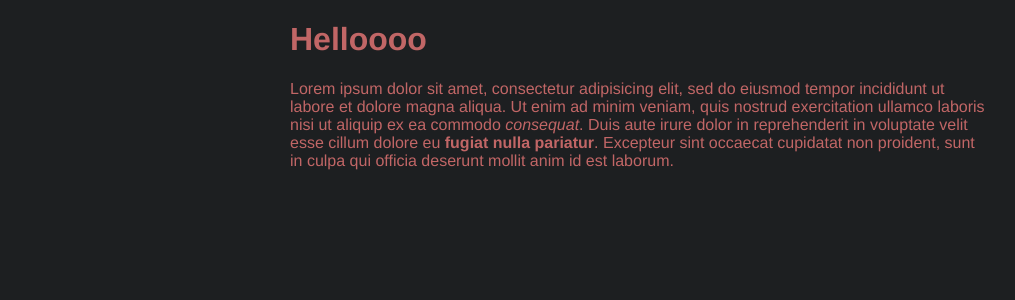
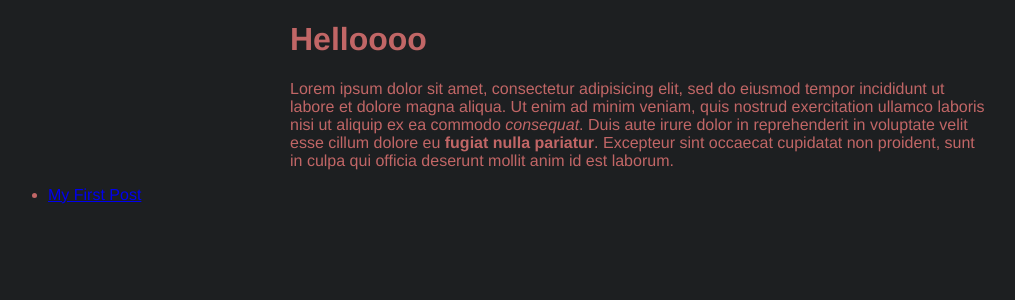
Before and after one commit to staffanmowitz/staffanmowitz.github.io, a Jekyll site: the page built from index.md, in a window 1280 px wide. Shown: the top 300 px of the page, without its empty margins (0-1015 px from the left). Built offline with Jekyll 4.4.1, drawn with Linux system fonts in a browser that asks for light colours.

Commit message:
Added posts

```diff
--- a/_layouts/default.html
+++ b/_layouts/default.html
@@ -10,5 +10,14 @@
     <main>
       {{ content }}
     </main>
+
+    <ul>
+      {% for post in site.posts %}
+        <li>
+          <a href="{{ post.url }}">{{ post.title }}</a>
+        </li>
+      {% endfor %}
+    </ul>
+
   </body>
 </html>
```
Also changed, not shown: _posts/2016-12-12-my-first-post.md (added, +3 -0 lines).
